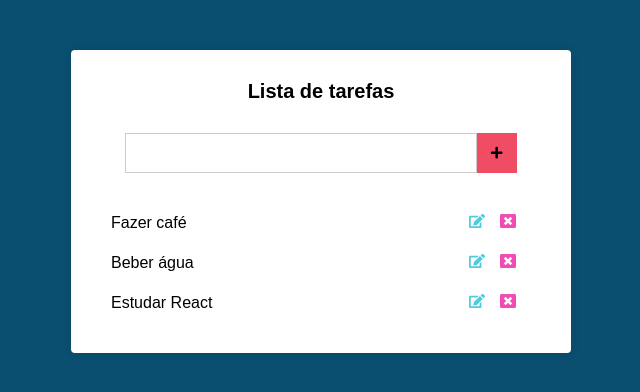
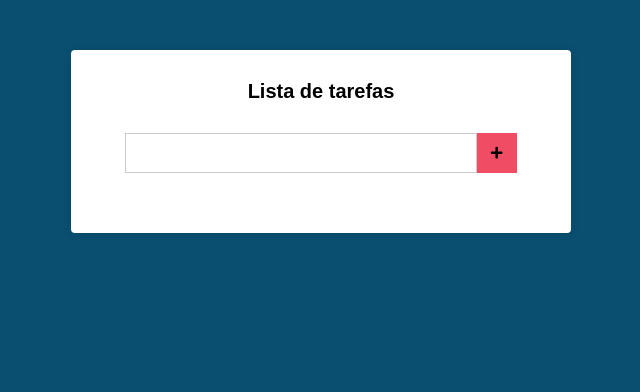
Before and after one commit to leojosants/udemy_curso_de_javascript_e_typescript_do_basico_ao_avancado_secao_14, a React (Create React App) app in the folder listatarefas/: page / in a window 1280 px wide. Shown: the top 392 px of the page, without its empty margins (319-959 px from the left). Built offline with nearby package versions, Linux system fonts and the light colour scheme.

Commit message:
Class 197 - Adding tasks

```diff
--- a/listatarefas/src/components/main/MainComponent.css
+++ b/listatarefas/src/components/main/MainComponent.css
@@ -66,6 +66,11 @@
   transition: all 600ms;
 }
 
+.tasks li span {
+  display: flex;
+  align-items: center;
+}
+
 .tasks li:hover {
   background: var(--color_51cade);
   border-radius: 5px;
--- a/listatarefas/src/components/main/MainComponent.js
+++ b/listatarefas/src/components/main/MainComponent.js
@@ -11,11 +11,19 @@
 export default class Main extends Component {
   state = {
     newTask: '',
-    tasks: [
-      'Fazer café',
-      'Beber água',
-      'Estudar React',
-    ],
+    tasks: [],
+  };
+
+  handleSubmit = (event) => {
+    event.preventDefault();
+    const { tasks } = this.state;
+    let { newTask } = this.state;
+    newTask = newTask.trim();
+    if (tasks.indexOf(newTask) !== -1) return;
+    const newTasks = [...tasks];
+    this.setState({
+      tasks: [...newTasks, newTask],
+    });
   };
 
   handleChange = (event) => {
@@ -31,7 +39,11 @@
       <div className="main">
         <h1>Lista de tarefas</h1>
 
-        <form className="form" action="#">
+        <form
+          onSubmit={this.handleSubmit}
+          className="form"
+          action="#"
+        >
           <input
             onChange={this.handleChange}
             type="text"
@@ -48,10 +60,10 @@
             tasks.map((task) => (
               <li key={task}>
                 {task}
-                <div>
+                <span>
                   <FaEdit className="edit" />
                   <FaWindowClose className="delete" />
-                </div>
+                </span>
               </li>
             ))
           }
```
